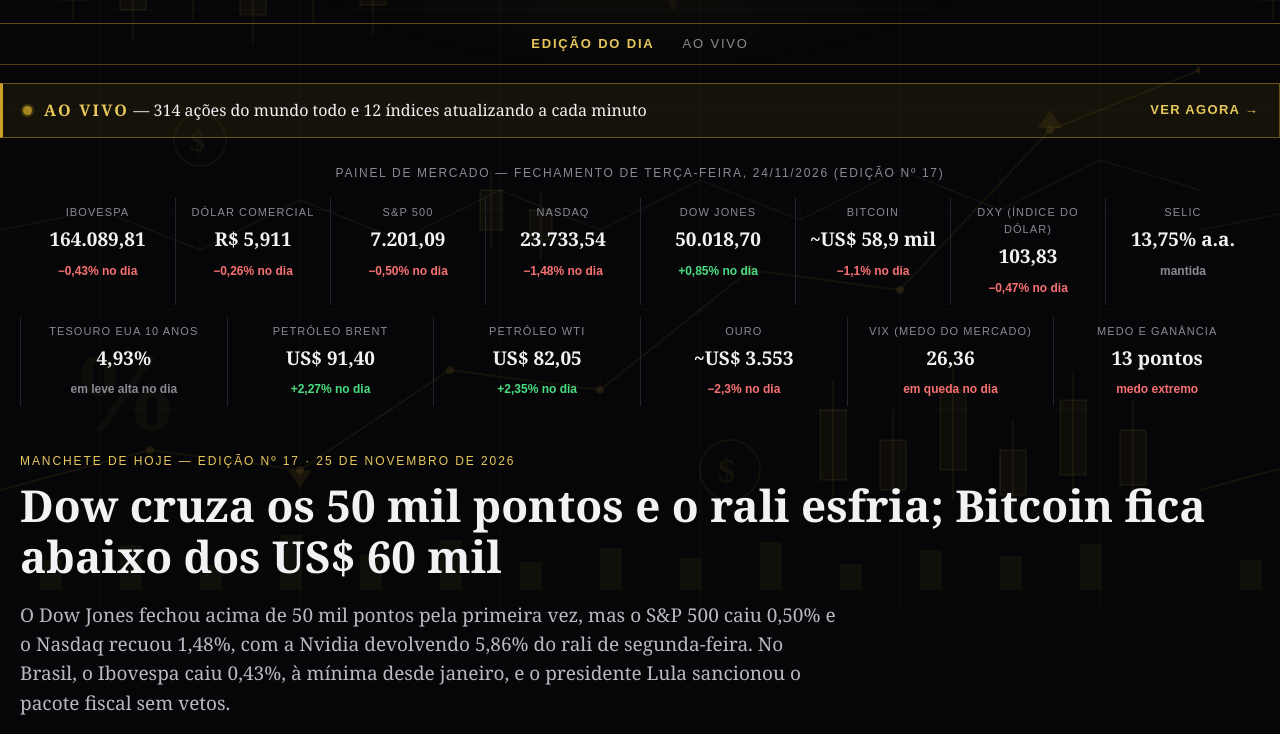
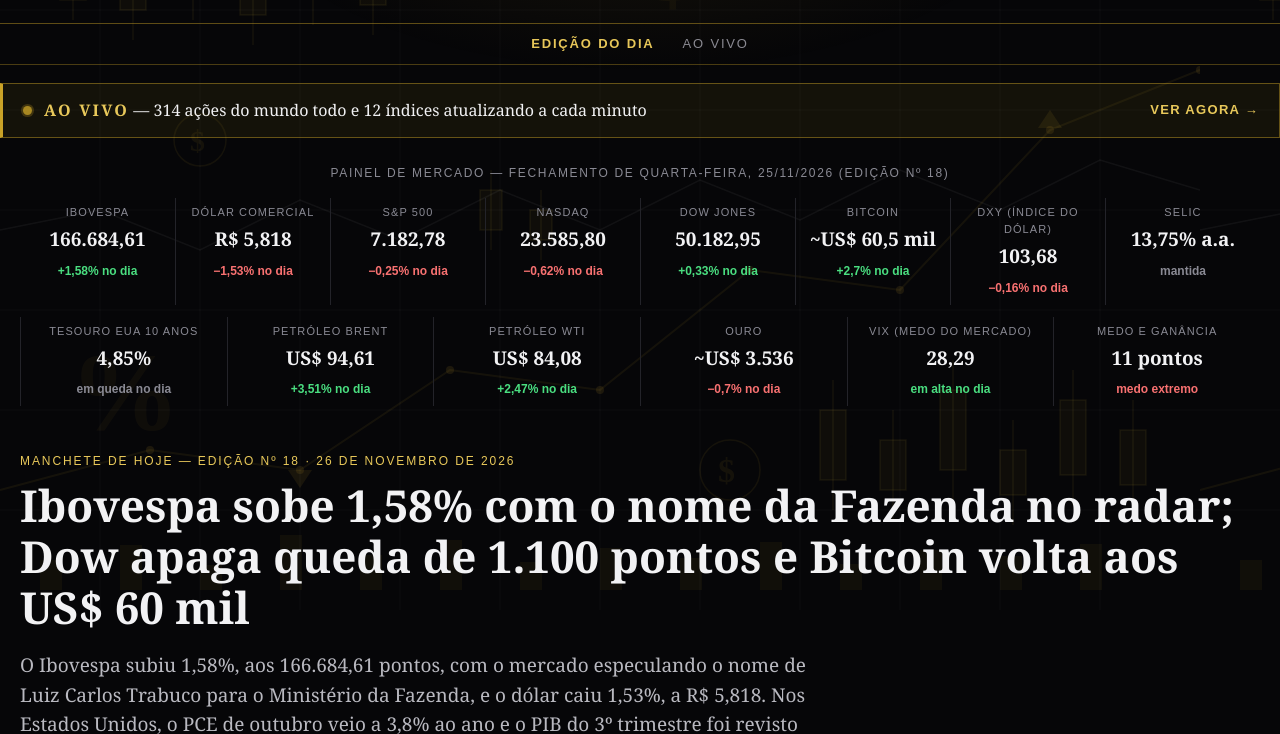
Before and after one commit to peokcnfhuj/jornal-pvsr-invest, a plain HTML site: page index.html in a window 1280 px wide. Shown: the part 190-924 px from the top of the page. Drawn offline with Linux system fonts and the light colour scheme.

Commit message:
Edição nº 18 — 26 de novembro de 2026

```diff
--- a/index.html
+++ b/index.html
@@ -11,8 +11,8 @@
 
 <header class="masthead">
   <div class="masthead-top">
-    <span>Quarta-feira, 25 de novembro de 2026</span>
-    <span class="masthead-ed">Edição nº 17 no ar</span>
+    <span>Quinta-feira, 26 de novembro de 2026</span>
+    <span class="masthead-ed">Edição nº 18 no ar</span>
     <span>PVSR INVEST by PSVR HOLDING TECH</span>
   </div>
   <div class="masthead-title">
@@ -34,33 +34,33 @@
 </a>
 
 <section class="ticker" aria-label="Painel de mercado">
-  <div class="ticker-head">Painel de mercado — fechamento de terça-feira, 24/11/2026 (edição nº 17)</div>
+  <div class="ticker-head">Painel de mercado — fechamento de quarta-feira, 25/11/2026 (edição nº 18)</div>
   <div class="ticker-strip">
-    <div class="tick"><span class="tick-name">Ibovespa</span><span class="tick-val">164.089,81</span><span class="tick-var down">−0,43% no dia</span></div>
-    <div class="tick"><span class="tick-name">Dólar comercial</span><span class="tick-val">R$ 5,911</span><span class="tick-var down">−0,26% no dia</span></div>
-    <div class="tick"><span class="tick-name">S&amp;P 500</span><span class="tick-val">7.201,09</span><span class="tick-var down">−0,50% no dia</span></div>
-    <div class="tick"><span class="tick-name">Nasdaq</span><span class="tick-val">23.733,54</span><span class="tick-var down">−1,48% no dia</span></div>
-    <div class="tick"><span class="tick-name">Dow Jones</span><span class="tick-val">50.018,70</span><span class="tick-var up">+0,85% no dia</span></div>
-    <div class="tick"><span class="tick-name">Bitcoin</span><span class="tick-val">~US$ 58,9 mil</span><span class="tick-var down">−1,1% no dia</span></div>
-    <div class="tick"><span class="tick-name">DXY (índice do dólar)</span><span class="tick-val">103,83</span><span class="tick-var down">−0,47% no dia</span></div>
+    <div class="tick"><span class="tick-name">Ibovespa</span><span class="tick-val">166.684,61</span><span class="tick-var up">+1,58% no dia</span></div>
+    <div class="tick"><span class="tick-name">Dólar comercial</span><span class="tick-val">R$ 5,818</span><span class="tick-var down">−1,53% no dia</span></div>
+    <div class="tick"><span class="tick-name">S&amp;P 500</span><span class="tick-val">7.182,78</span><span class="tick-var down">−0,25% no dia</span></div>
+    <div class="tick"><span class="tick-name">Nasdaq</span><span class="tick-val">23.585,80</span><span class="tick-var down">−0,62% no dia</span></div>
+    <div class="tick"><span class="tick-name">Dow Jones</span><span class="tick-val">50.182,95</span><span class="tick-var up">+0,33% no dia</span></div>
+    <div class="tick"><span class="tick-name">Bitcoin</span><span class="tick-val">~US$ 60,5 mil</span><span class="tick-var up">+2,7% no dia</span></div>
+    <div class="tick"><span class="tick-name">DXY (índice do dólar)</span><span class="tick-val">103,68</span><span class="tick-var down">−0,16% no dia</span></div>
     <div class="tick"><span class="tick-name">Selic</span><span class="tick-val">13,75% a.a.</span><span class="tick-var neutral">mantida</span></div>
-    <div class="tick"><span class="tick-name">Tesouro EUA 10 anos</span><span class="tick-val">4,93%</span><span class="tick-var neutral">em leve alta no dia</span></div>
-    <div class="tick"><span class="tick-name">Petróleo Brent</span><span class="tick-val">US$ 91,40</span><span class="tick-var up">+2,27% no dia</span></div>
-    <div class="tick"><span class="tick-name">Petróleo WTI</span><span class="tick-val">US$ 82,05</span><span class="tick-var up">+2,35% no dia</span></div>
-    <div class="tick"><span class="tick-name">Ouro</span><span class="tick-val">~US$ 3.553</span><span class="tick-var down">−2,3% no dia</span></div>
-    <div class="tick"><span class="tick-name">VIX (medo do mercado)</span><span class="tick-val">26,36</span><span class="tick-var down">em queda no dia</span></div>
-    <div class="tick"><span class="tick-name">Medo e ganância</span><span class="tick-val">13 pontos</span><span class="tick-var down">medo extremo</span></div>
+    <div class="tick"><span class="tick-name">Tesouro EUA 10 anos</span><span class="tick-val">4,85%</span><span class="tick-var neutral">em queda no dia</span></div>
+    <div class="tick"><span class="tick-name">Petróleo Brent</span><span class="tick-val">US$ 94,61</span><span class="tick-var up">+3,51% no dia</span></div>
+    <div class="tick"><span class="tick-name">Petróleo WTI</span><span class="tick-val">US$ 84,08</span><span class="tick-var up">+2,47% no dia</span></div>
+    <div class="tick"><span class="tick-name">Ouro</span><span class="tick-val">~US$ 3.536</span><span class="tick-var down">−0,7% no dia</span></div>
+    <div class="tick"><span class="tick-name">VIX (medo do mercado)</span><span class="tick-val">28,29</span><span class="tick-var up">em alta no dia</span></div>
+    <div class="tick"><span class="tick-name">Medo e ganância</span><span class="tick-val">11 pontos</span><span class="tick-var down">medo extremo</span></div>
   </div>
 </section>
 
 <main>
   <section class="hero">
-    <div class="hero-kicker">Manchete de hoje — Edição nº 17 · 25 de novembro de 2026</div>
-    <h1>Dow cruza os 50 mil pontos e o rali esfria; Bitcoin fica abaixo dos US$ 60 mil</h1>
-    <p class="hero-text">O Dow Jones fechou acima de 50 mil pontos pela primeira vez, mas o S&amp;P 500 caiu 0,50% e o Nasdaq recuou 1,48%, com a Nvidia devolvendo 5,86% do rali de segunda-feira. No Brasil, o Ibovespa caiu 0,43%, à mínima desde janeiro, e o presidente Lula sancionou o pacote fiscal sem vetos.</p>
+    <div class="hero-kicker">Manchete de hoje — Edição nº 18 · 26 de novembro de 2026</div>
+    <h1>Ibovespa sobe 1,58% com o nome da Fazenda no radar; Dow apaga queda de 1.100 pontos e Bitcoin volta aos US$ 60 mil</h1>
+    <p class="hero-text">O Ibovespa subiu 1,58%, aos 166.684,61 pontos, com o mercado especulando o nome de Luiz Carlos Trabuco para o Ministério da Fazenda, e o dólar caiu 1,53%, a R$ 5,818. Nos Estados Unidos, o PCE de outubro veio a 3,8% ao ano e o PIB do 3º trimestre foi revisto para 4,3%; o Dow apagou uma queda de mais de 1.100 pontos e fechou em alta de 0,33%.</p>
     <div class="hero-actions">
-      <button class="btn btn-gold" data-pdf="pdfs/relatorio-pvsr-invest-2026-11-25.pdf" data-title="Edição nº 17 — 25 de novembro de 2026">Ler agora</button>
-      <a class="btn btn-outline" href="pdfs/relatorio-pvsr-invest-2026-11-25.pdf" download="PVSR INVEST — Investimentos &amp; Negócios — Edição 17 — 2026-11-25.pdf">Baixar PDF</a>
+      <button class="btn btn-gold" data-pdf="pdfs/relatorio-pvsr-invest-2026-11-26.pdf" data-title="Edição nº 18 — 26 de novembro de 2026">Ler agora</button>
+      <a class="btn btn-outline" href="pdfs/relatorio-pvsr-invest-2026-11-26.pdf" download="PVSR INVEST — Investimentos &amp; Negócios — Edição 18 — 2026-11-26.pdf">Baixar PDF</a>
     </div>
     <div class="hero-meta">6 páginas · Ibovespa, câmbio, Estados Unidos, criptomoedas, agenda</div>
   </section>
@@ -154,6 +154,15 @@
         <div class="row-main"><h3>Reserva de emergência: o primeiro passo antes de investir</h3><div class="row-meta">~12 min de leitura · Série Educação, todos os dias</div></div>
         <div class="row-actions">
           <a class="btn btn-small btn-gold" href="serie-educacao-2026-11-21.html">Ler online</a>
+        </div>
+      </article>
+
+      <article class="row">
+        <div class="row-id"><div class="row-num">Edição nº 17</div><div class="row-date">25 de novembro de 2026</div></div>
+        <div class="row-main"><h3>Dow cruza os 50 mil pontos e o rali esfria; Bitcoin fica abaixo dos US$ 60 mil</h3><div class="row-meta">6 páginas · Ibovespa 164.089,81 · Dólar R$ 5,911</div></div>
+        <div class="row-actions">
+          <button class="btn btn-small btn-gold" data-pdf="pdfs/relatorio-pvsr-invest-2026-11-25.pdf" data-title="Edição nº 17 — 25 de novembro de 2026">Ler online</button>
+          <a class="btn btn-small btn-outline" href="pdfs/relatorio-pvsr-invest-2026-11-25.pdf" download="PVSR INVEST — Investimentos &amp; Negócios — Edição 17 — 2026-11-25.pdf">Baixar</a>
         </div>
       </article>
 
```
